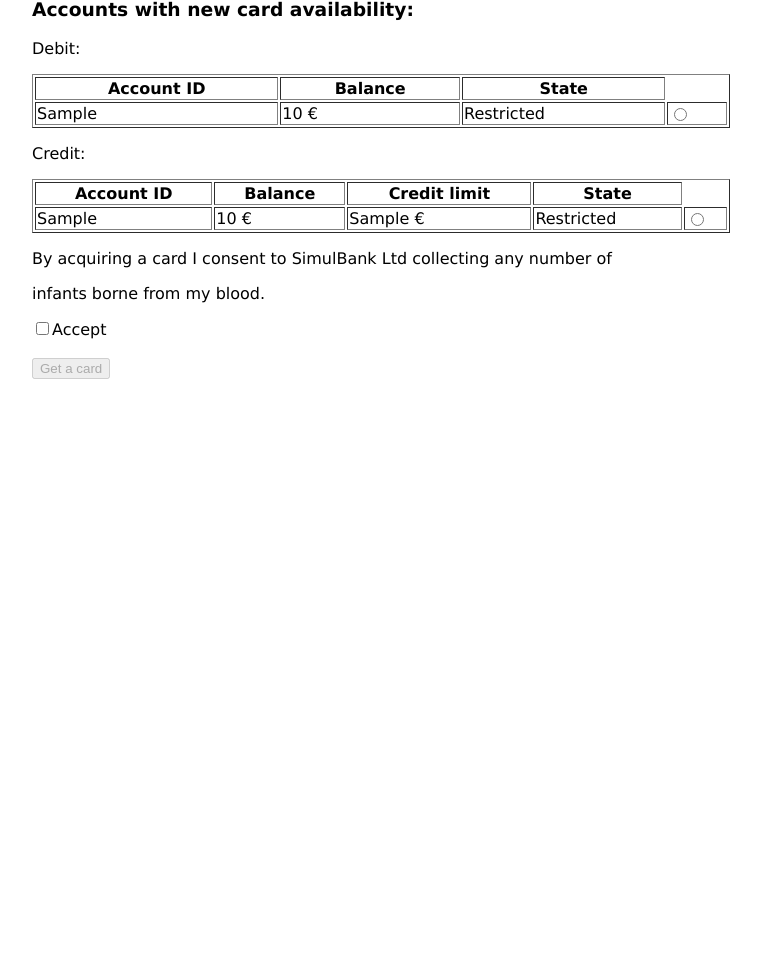
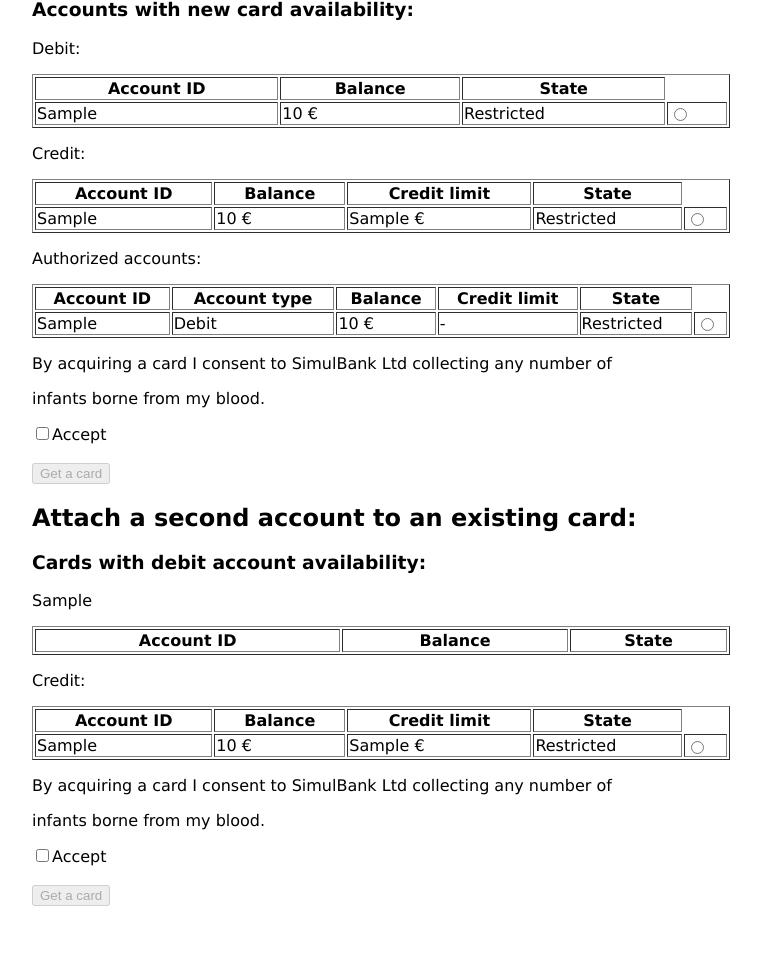
Before and after one commit to tvt23-pankkiprojekti/SPO_Group1, a Node project: template backend/views/newservices.pug in a window 1280 px wide. Shown: the part 654-1634 px from the top of the page, without its empty margins (26-787 px from the left). Before the commit the page ends 1107 px from the top, so only its background shows below. Run offline with Node 20 templates, Linux system fonts and the light colour scheme; the template is opened without the code that fills it: most values are stand-ins (such as "Sample title", 1, 10 or a date in 2020); lists and menus that the app fills with data are empty.

Commit message:
Tuotu tilinhallintaa eteenpäin

```diff
--- a/backend/models/account_model.js
+++ b/backend/models/account_model.js
@@ -31,7 +31,7 @@
     },
 
     allAccountsAccessibleByUser(id_user, callback) {
-        return db.query("SELECT account.id_account, type, state, balance, credit_limit, owner, rights_level, 'null' AS authorization FROM account INNER JOIN account_ownership ON account.id_account = account_ownership.id_account  WHERE account.owner = ? UNION SELECT account.id_account, type, state, balance, credit_limit, owner, 'null' AS rights_level, 'true' AS authorization FROM account INNER JOIN authorization_permissions ON account.id_account = authorization_permissions.id_account WHERE account.owner = ?", [id_user, id_user], callback);
+        return db.query("SELECT account.id_account, type, state, balance, credit_limit, owner, rights_level, 'null' AS authorization FROM account INNER JOIN account_ownership ON account.id_account = account_ownership.id_account  WHERE account_ownership.id_user = ?", [id_user], callback);
     }
 }
 
--- a/backend/views/newservices.pug
+++ b/backend/views/newservices.pug
@@ -55,9 +55,9 @@
                 label(for="openAccountSubmit", id="openAccountError", name="error", innerText="You must accept the terms and conditions to open an account")
             br
             br
-            if debitAccounts || creditAccounts
+            if debitAccounts || creditAccounts || authorizedAccounts
                 h2 Attach a new card to an existing account:
-                form(method="post", id="getNewCard")
+                form(method="post", id="getNewCard", action="/netbank/newservices/getcard")
                     h3 Accounts with new card availability:
                     p Debit:
                     table(style='width:60%', border='1')
@@ -77,7 +77,7 @@
                                     input(type="radio", value=debitAccounts[i].id_account, name="account")
                         else
                             tr
-                                td You have no accounts
+                                td No cardless accounts
                                 td -
                                 td -
                                 td
@@ -101,7 +101,40 @@
                                     input(type="radio", value=creditAccounts[j].id_account, name="account")
                         else
                             tr
-                                td You have no accounts
+                                td No cardless accounts
+                                td -
+                                td -
+                                td -
+                                td
+                    p Authorized accounts:
+                    table(style='width:60%', border='1')
+                        tr
+                            th Account ID
+                            th Account type
+                            th Balance
+                            th Credit limit
+                            th State
+                        each id_account, i in authorizedAccounts
+                            tr
+                                td #{authorizedAccounts[i].id_account}
+                                if authorizedAccounts[i].type == 0
+                                    td Credit
+                                else
+                                    td Debit
+                                td #{authorizedAccounts[i].balance} €
+                                if authorizedAccounts[i].type == 0
+                                    td #{authorizedAccounts[i].credit_limit}
+                                else
+                                    td -
+                                if authorizedAccounts[i].state == null
+                                    td OK
+                                else
+                                    td Restricted
+                                td
+                                    input(type="radio", value=authorizedAccounts[i].id_account, name="account")
+                        else
+                            tr
+                                td No authorized cardless accounts
                                 td -
                                 td -
                                 td -
@@ -114,3 +147,63 @@
                     br
                     button(type="submit", id="newCardSubmit", disabled=true) Get a card
                     label(for="newCardSubmit", id="newCardError", innerText="You must accept the terms and conditions to open an account")
+            if debitCards || creditCards
+                h2 Attach a second account to an existing card:
+                form(method="post", id="attachAccountToCard", action="/netbank/newservices/secondaccount")
+                    h3 Cards with debit account availability:
+                    each id_card, i in debitCards
+                        p #{debitCards[i].id_card}
+                        table(style='width:60%', border='1')
+                            tr
+                                th Account ID
+                                th Balance
+                                th State
+                            each id_account, j in debitCards[i]
+                                tr
+                                    td #{debitCards[i][j].id_account}
+                                    td #{debitCards[i][j].balance} €
+                                    if debitCards[i][j].state == null
+                                        td OK
+                                    else
+                                        td Restricted
+                                    td
+                                        input(type="radio", value=debitCards[i][j].id_account, name="account")
+                                tr
+                                    td New debit account
+                                    td -
+                                    td -
+                                    td
+                                        input(type="radio", value=debitCards[i][j].id_account, name="account")
+                    p Credit:
+                    table(style='width:60%', border='1')
+                        tr
+                            th Account ID
+                            th Balance
+                            th Credit limit
+                            th State
+                        each id_account, j in creditAccounts
+                            tr
+                                td #{creditAccounts[j].id_account}
+                                td #{creditAccounts[j].balance} €
+                                td #{creditAccounts[j].credit_limit} €
+                                if creditAccounts[j].state == null
+                                    td OK
+                                else
+                                    td Restricted
+                                td
+                                    input(type="radio", value=creditAccounts[j].id_account, name="account")
+                        else
+                            tr
+                                td No cardless accounts
+                                td -
+                                td -
+                                td -
+                                td
+                    p By acquiring a card I consent to SimulBank Ltd collecting any number of
+                    p infants borne from my blood.
+                    input(type="checkbox", id="newCardAccept", name="accept", onchange="acceptChecked('newCardAccept', 'newCardError', 'newCardSubmit')")
+                    label(for="newCardAccept") Accept
+                    br
+                    br
+                    button(type="submit", id="newCardSubmit", disabled=true) Get a card
+                    label(for="newCardSubmit", id="newCardError", innerText="You must accept the terms and conditions to open an account")
--- a/backend/views/profile.pug
+++ b/backend/views/profile.pug
@@ -62,7 +62,7 @@
                         td #{authorizedAccounts[index].balance} €
                         if authorizedAccounts[index].type == 0
                             td Credit
-                            td #{authorizedAccounts[index].credit_limit}
+                            td #{authorizedAccounts[index].credit_limit} €
                         else
                             td Debit
                             td -
```
Also changed, not shown: backend/routes/netbank/newservices.js (+16 -35 lines), backend/routes/netbank/router.js (+7 -0 lines), backend/routes/netbank/userdata.js (+76 -11 lines).
